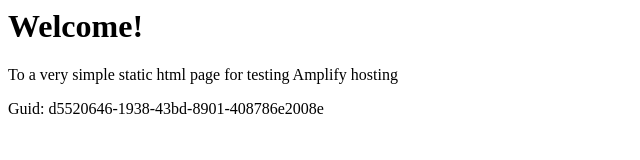
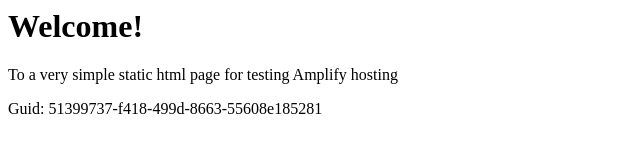
Before and after one commit to aws-aemilia-mxp/Github-PR-Commit-Integration-Test-DoNotTouch-GithubWebhookPreviewCanaryTest-v1-preprod-eu-south-1, a website: page src/index.html in a window 1280 px wide. Shown: the full height of the page, 0-640 px from the left. Drawn offline with Linux system fonts and the light colour scheme.

Commit message:
commit from integ tests

```diff
--- a/src/index.html
+++ b/src/index.html
@@ -12,6 +12,6 @@
 <body>
     <h1>Welcome!</h1>
     <p>To a very simple static html page for testing Amplify hosting</p>
-    <p>Guid: d5520646-1938-43bd-8901-408786e2008e</p></body>
+    <p>Guid: 51399737-f418-499d-8663-55608e185281</p></body>
 
 </html>
```
